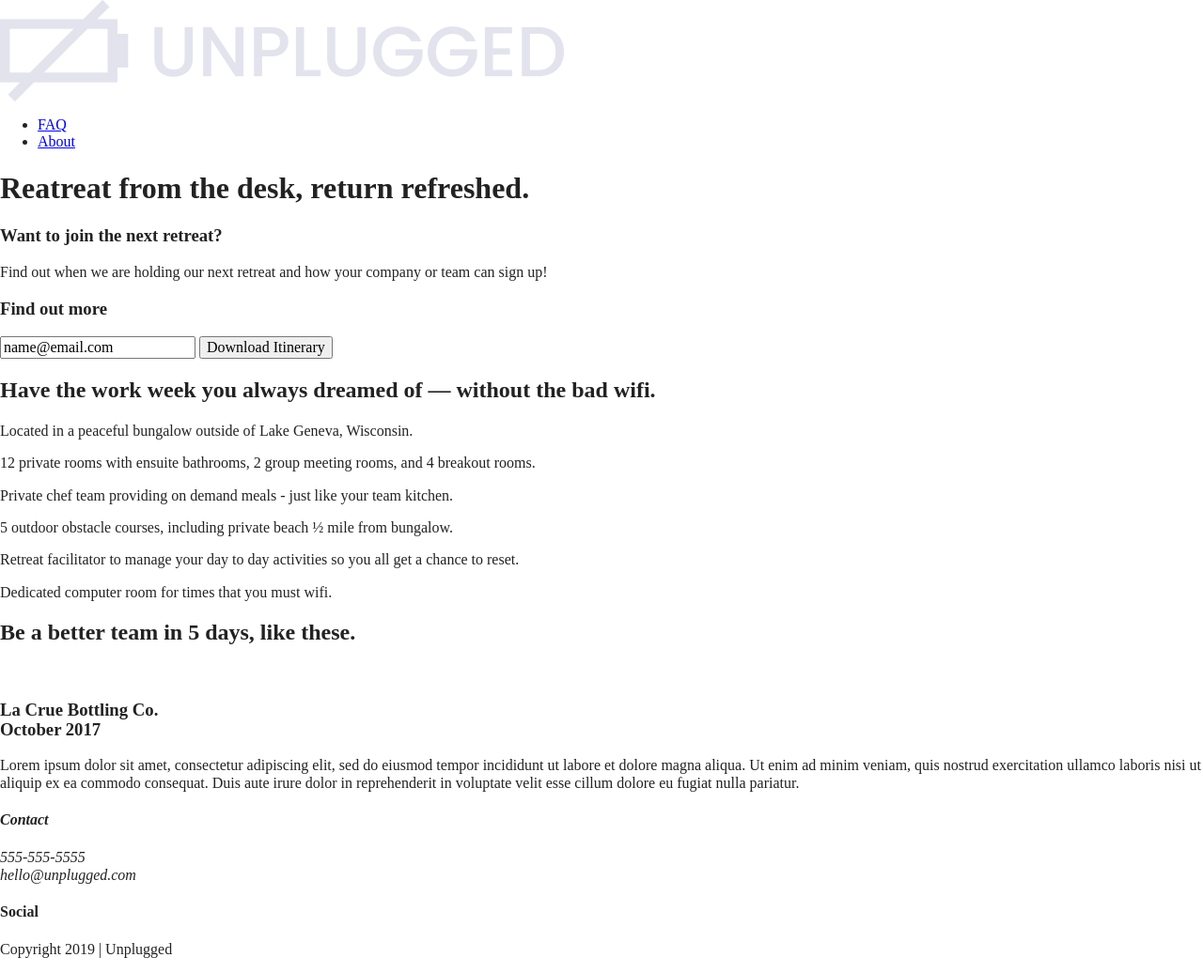
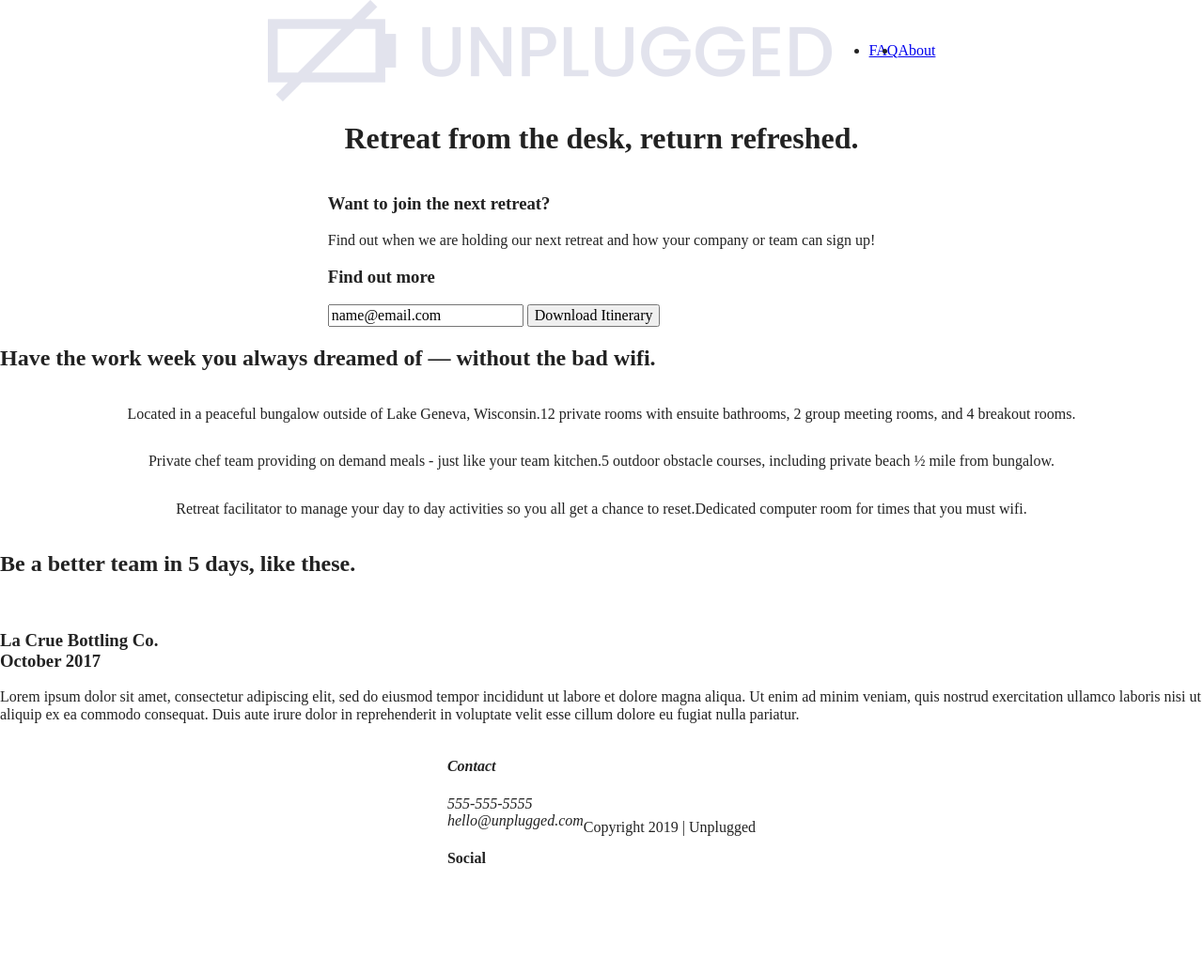
Before and after one commit to LeslieJade/unplugged-retreat, a website built with Parcel: page index.html in a window 1280 px wide. Shown: the whole page at 94% size. After the commit the page ends 977 px from the top, so only its background shows below. Built offline with nearby package versions, Linux system fonts and the light colour scheme.

Commit message:
Added css layout

```diff
--- a/css/main.css
+++ b/css/main.css
@@ -86,6 +86,115 @@ textarea {
 /* ==========================================================================
    Author's custom styles
    ========================================================================== */
+
+/*---------- Base Header - Footer Styles ----------*/
+header, footer {
+  align-items: center;
+  display: flex;
+  flex-flow: row wrap;
+  justify-content: center;
+}
+
+header .content-wrapper {
+  align-items: center;
+  display: flex;
+  flex-flow: row wrap;
+  justify-content: center;
+}
+
+header nav {
+  align-items: center;
+  display: flex;
+  flex-flow: row wrap;
+  justify-content: space-around;
+}
+
+header nav ul {
+  align-items: center;
+  display: flex;
+  justify-content: space-around;
+}
+
+footer .social-icons {
+  align-items: center;
+  display: flex;
+  justify-content: space-around;
+}
+
+.copyright {
+  align-items: center;
+  display: flex;
+  justify-content: center;
+}
+
+/*---------- Mobile Styles - Homepage ----------*/
+
+/* Hero Area */
+.hero-area {
+  display: flex;
+  flex-flow: row wrap;
+  justify-content: center;
+}
+
+/* Aside */
+aside {
+  align-items: center;
+  display: flex;
+  flex-flow: row wrap;
+  justify-content: center;
+}
+
+/* Features */
+.features {
+  align-items: center;
+  display: flex;
+  flex-flow: row wrap;
+  justify-content: center;
+}
+
+.features .features-items {
+  align-items: center;
+  display: flex;
+  flex-flow: row wrap;
+  justify-content: center;
+}
+
+/* Reviews */
+.reviews {
+  display: flex;
+  flex-flow: row wrap;
+  justify-content: center;
+}
+
+/*---------- Mobile Styles - About Page ----------*/
+.mission {
+  align-items: center;
+  display: flex;
+  flex-flow: row wrap;
+  justify-content: center;
+}
+
+.contact-section {
+  align-items: center;
+  display: flex;
+  flex-flow: row wrap;
+  justify-content: center;
+}
+
+/*---------- Mobile Styles - FAQ Page ----------*/
+.faq {
+  align-items: center;
+  display: flex;
+  flex-flow: row wrap;
+  justify-content: center;
+}
+
+.faq .content-wrapper {
+  align-items: center;
+  display: flex;
+  flex-flow: row wrap;
+  justify-content: center;
+}
 
 /* ==========================================================================
    Helper classes
--- a/index.html
+++ b/index.html
@@ -41,7 +41,7 @@
   <main>
     <section class="hero-area">
       <div class="content-wrapper">
-        <h1>Reatreat from the desk, return refreshed.</h1>
+        <h1>Retreat from the desk, return refreshed.</h1>
       </div>
     </section>
 
```
